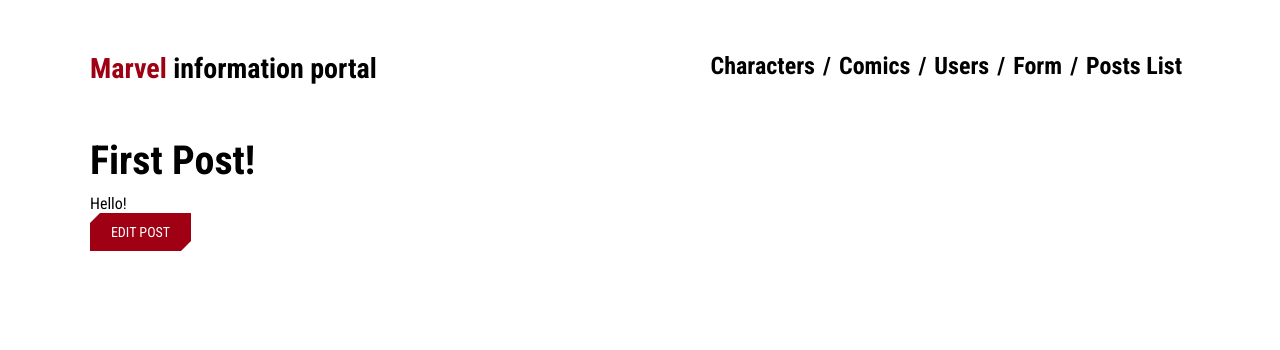
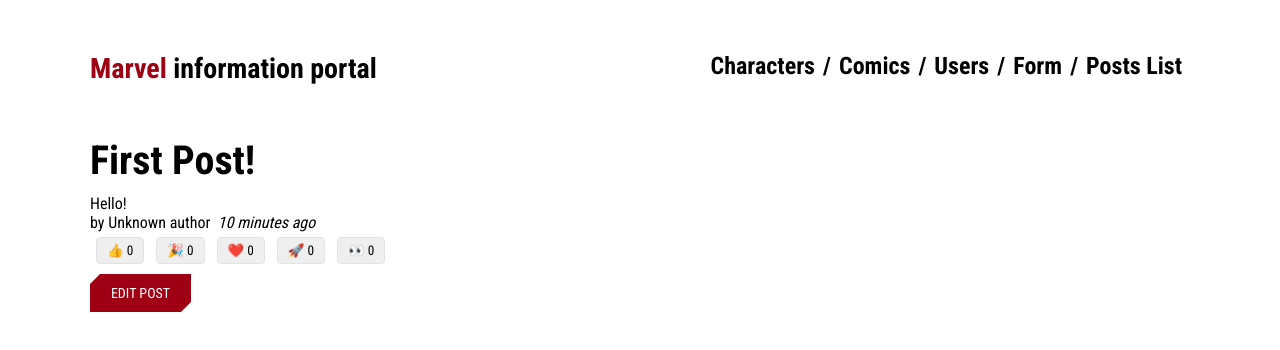
Before and after one commit to AlexLeshyk/redux-react-practice, a React (Create React App) app: page /posts/1 in a window 1280 px wide. Shown: the top 350 px of the page. Built offline with nearby package versions, Linux system fonts and the light colour scheme.

Commit message:
add reaction buttons & time ago component

```diff
--- a/package.json
+++ b/package.json
@@ -15,6 +15,7 @@
     "@types/react-redux": "^7.1.22",
     "axios": "^0.26.0",
     "classnames": "^2.3.1",
+    "date-fns": "^2.28.0",
     "formik": "^2.2.9",
     "react": "^17.0.2",
     "react-css-modules": "^4.7.11",
--- a/src/components/pages/singlePostPage.tsx
+++ b/src/components/pages/singlePostPage.tsx
@@ -2,6 +2,9 @@
 import { useSelector } from "react-redux";
 import { Link, useParams } from "react-router-dom";
 import { RootState } from "../../store";
+import { PostAuthor } from "../posts/postAuthor";
+import ReactionButtons from "../posts/reactionButtons";
+import TimeAgo from "../posts/timeAgo";
 
 const SinglePostPage: FC = () => {
   const match = useParams();
@@ -22,9 +25,14 @@
       <article className="post">
         <h2>{post.title}</h2>
         <p className="post-content">{post.content}</p>
-        <Link to={`/editPost/${post.id}`} className="button button__main">
-          <div className="inner">Edit Post</div>
-        </Link>
+        <PostAuthor userId={post.user} />
+        <TimeAgo timestamp={post.date} />
+        <div>
+          <ReactionButtons post={post} />
+          <Link to={`/editPost/${post.id}`} className="button button__main">
+            <div className="inner">Edit Post</div>
+          </Link>
+        </div>
       </article>
     </section>
   );
--- a/src/components/pages/usersPage.tsx
+++ b/src/components/pages/usersPage.tsx
@@ -1,5 +1,5 @@
 import { useEffect, useState } from "react";
-import { useDispatch, useSelector } from "react-redux";
+import { useSelector } from "react-redux";
 import { useActions } from "../../hooks/useAction";
 import { useUsersList } from "../../hooks/useUsersList";
 import { RootState } from "../../store";
--- a/src/components/posts/addPostForm.tsx
+++ b/src/components/posts/addPostForm.tsx
@@ -1,6 +1,8 @@
-import { useState } from "react";
-import { useDispatch } from "react-redux";
 import { nanoid } from "@reduxjs/toolkit";
+import { useEffect, useState } from "react";
+import { useDispatch, useSelector } from "react-redux";
+import { useActions } from "../../hooks/useAction";
+import { RootState } from "../../store";
 
 import { postAdded } from "../../store/slices/postsSlice";
 
@@ -12,24 +14,60 @@
     postContent: "",
     postTitle: "",
   });
+  const { fetchUsers } = useActions();
+  const [userId, setUserId] = useState("");
   const dispatch = useDispatch();
+
+  useEffect(() => {
+    fetchUsers();
+    // eslint-disable-next-line
+  }, []);
+
+  const users = useSelector((state: RootState) => state.user.users);
 
   const onSavePost = () => {
     if (inputValue.postContent && inputValue.postTitle) {
-      dispatch(postAdded({ title: inputValue.postContent, content: inputValue.postContent }));
+      dispatch(
+        postAdded({
+          id: nanoid(),
+          date: new Date().toISOString(),
+          title: inputValue.postTitle,
+          content: inputValue.postContent,
+          user: userId,
+          reactions: {
+            thumbsUp: 0,
+            hooray: 0,
+            heart: 0,
+            rocket: 0,
+            eyes: 0,
+          },
+        })
+      );
       setInputValue({
         ...inputValue,
         postTitle: "",
         postContent: "",
       });
+      setUserId("");
     }
   };
 
-  const onInputChanged = (
+  const canSave =
+    Boolean(inputValue.postContent) && Boolean(inputValue.postTitle) && Boolean(userId);
+
+  const usersOptions = users.map((user) => (
+    <option key={user.id} value={user.id}>
+      {user.name}
+    </option>
+  ));
+
+  const onHandleChanged = (
     e: React.ChangeEvent<HTMLInputElement> | React.ChangeEvent<HTMLTextAreaElement>
   ) => {
     setInputValue({ ...inputValue, [e.target.name]: e.target.value });
   };
+
+  const onAuthorChanged = (e: React.ChangeEvent<HTMLSelectElement>) => setUserId(e.target.value);
 
   return (
     <section>
@@ -42,8 +80,15 @@
             id="postTitle"
             name="postTitle"
             value={inputValue.postTitle}
-            onChange={onInputChanged}
+            onChange={onHandleChanged}
           />
+        </div>
+        <div className="form-control">
+          <label htmlFor="postAuthor">Author:</label>
+          <select name="postAuthor" id="postAuthor" value={userId} onChange={onAuthorChanged}>
+            <option value=""></option>
+            {usersOptions}
+          </select>
         </div>
         <div className="form-control">
           <label htmlFor="postContent">Content:</label>
@@ -51,11 +96,16 @@
             id="postContent"
             name="postContent"
             value={inputValue.postContent}
-            onChange={onInputChanged}
+            onChange={onHandleChanged}
           />
         </div>
         <div className="form-control">
-          <button type="button" className="button button__main" onClick={onSavePost}>
+          <button
+            type="button"
+            className="button button__main"
+            onClick={onSavePost}
+            disabled={!canSave}
+          >
             <div className="inner">Save Post</div>
           </button>
         </div>
--- /dev/null
+++ b/src/components/posts/postAuthor.tsx
@@ -0,0 +1,14 @@
+import { FC } from "react";
+import { useSelector } from "react-redux";
+import { RootState } from "../../store";
+
+interface PostAuthorProps {
+  userId: string;
+}
+export const PostAuthor: FC<PostAuthorProps> = ({ userId }) => {
+  const author = useSelector((state: RootState) =>
+    state.user.users.find((user) => user.id === Number(userId))
+  );
+
+  return <span>by {author ? author.name : "Unknown author"}</span>;
+};
--- a/src/components/posts/postLists.tsx
+++ b/src/components/posts/postLists.tsx
@@ -1,25 +1,33 @@
 import { useSelector } from "react-redux";
 import { Link } from "react-router-dom";
 import { RootState } from "../../store";
+import { PostAuthor } from "./postAuthor";
+import ReactionButtons from "./reactionButtons";
+import TimeAgo from "./timeAgo";
 
 const PostsList = () => {
   const posts = useSelector((state: RootState) => state.posts);
+  const orderedPosts = [...posts].sort((a, b) => (b.date > a.date ? 1 : -1));
 
-  const renderedPosts = posts.map((post) => (
+  const renderedPosts = orderedPosts.map((post) => (
     <article className="post-excerpt" key={post.id}>
-      <h3>{post.title}</h3>
+      <h3>{post.title}</h3>orderedPosts
       <p className="post-content">{post.content.substring(0, 100)}</p>
-      <Link to={`/posts/${post.id}`} className="button button__main">
-        <div className="inner">View Post</div>
-      </Link>
+      <PostAuthor userId={post.user} />
+      <TimeAgo timestamp={post.date} />
+      <div>
+        <ReactionButtons post={post} />
+        <Link to={`/posts/${post.id}`} className="button button__main">
+          <div className="inner">View Post</div>
+        </Link>
+      </div>
     </article>
   ));
 
   return (
     <section className="posts-list">
       <h2>Posts</h2>
-      {renderedPosts.length === 0 && <div>No posts at all</div>}
-      {renderedPosts}
+      {renderedPosts.length ? renderedPosts : <div>No posts at all</div>}
     </section>
   );
 };
--- /dev/null
+++ b/src/components/posts/reactionButtons.tsx
@@ -0,0 +1,38 @@
+import { FC } from "react";
+import { useDispatch } from "react-redux";
+import { reactionAdded } from "../../store/slices/postsSlice";
+
+const reactionEmoji = {
+  thumbsUp: "👍",
+  hooray: "🎉",
+  heart: "❤️",
+  rocket: "🚀",
+  eyes: "👀",
+};
+
+interface ReactionButtonsProps {
+  post: any;
+}
+
+const ReactionButtons: FC<ReactionButtonsProps> = ({ post }) => {
+  const dispatch = useDispatch();
+
+  console.log("post", post);
+
+  const reactionButtons = Object.entries(reactionEmoji).map(([name, emoji]) => {
+    return (
+      <button
+        key={name}
+        type="button"
+        className="muted-button reaction-button"
+        onClick={() => dispatch(reactionAdded({ postId: post.id, reaction: name }))}
+      >
+        {emoji} {post.reactions[name]}
+      </button>
+    );
+  });
+
+  return <div>{reactionButtons}</div>;
+};
+
+export default ReactionButtons;
--- /dev/null
+++ b/src/components/posts/timeAgo.tsx
@@ -0,0 +1,18 @@
+import { parseISO, formatDistanceToNow } from "date-fns";
+
+const TimeAgo = ({ timestamp }: any) => {
+  let timeAgo = "";
+  if (timestamp) {
+    const date = parseISO(timestamp);
+    const timePeriod = formatDistanceToNow(date);
+    timeAgo = `${timePeriod} ago`;
+  }
+
+  return (
+    <span title={timestamp}>
+      &nbsp; <i>{timeAgo}</i>
+    </span>
+  );
+};
+
+export default TimeAgo;
--- a/src/store/slices/postsSlice.ts
+++ b/src/store/slices/postsSlice.ts
@@ -1,28 +1,43 @@
 import { createSlice, nanoid } from "@reduxjs/toolkit";
+import { sub } from "date-fns";
 
 const initialState = [
-  { id: "1", title: "First Post!", content: "Hello!" },
-  { id: "2", title: "Second Post", content: "More text" },
+  {
+    id: "1",
+    date: sub(new Date(), { minutes: 10 }).toISOString(),
+    title: "First Post!",
+    content: "Hello!",
+    user: "1",
+    reactions: {
+      thumbsUp: 0,
+      hooray: 0,
+      heart: 0,
+      rocket: 0,
+      eyes: 0,
+    },
+  },
+  {
+    id: "2",
+    date: sub(new Date(), { minutes: 5 }).toISOString(),
+    title: "Second Post",
+    content: "More text",
+    user: "2",
+    reactions: {
+      thumbsUp: 0,
+      hooray: 0,
+      heart: 0,
+      rocket: 0,
+      eyes: 0,
+    },
+  },
 ];
 
 const postsSlice = createSlice({
   name: "posts",
   initialState,
   reducers: {
-    postAdded: {
-      reducer(state, action) {
-        state.push(action.payload);
-      },
-      // @ts-ignore
-      prepare(title: string, content: string) {
-        return {
-          payload: {
-            id: nanoid(),
-            title,
-            content,
-          },
-        };
-      },
+    postAdded(state, action) {
+      state.push(action.payload);
     },
     postUpdated(state, action) {
       const { id, title, content } = action.payload;
@@ -32,8 +47,17 @@
         existingPost.content = content;
       }
     },
+    reactionAdded(state, action) {
+      const { postId, reaction } = action.payload;
+      const existingPost = state.find((post) => post.id === postId);
+      if (existingPost) {
+        // @ts-ignore
+        existingPost.reactions[reaction]++;
+        console.log("reaction", reaction);
+      }
+    },
   },
 });
 
-export const { postAdded, postUpdated } = postsSlice.actions;
+export const { postAdded, postUpdated, reactionAdded } = postsSlice.actions;
 export default postsSlice.reducer;
--- a/src/styles/buttons.scss
+++ b/src/styles/buttons.scss
@@ -98,3 +98,11 @@
     margin-left: 10px;
   }
 }
+
+.reaction-button {
+  border: 1px solid #e0e3e9;
+  padding: 5px 10px;
+  margin: 5px 6px 10px;
+  border-radius: 4px;
+  white-space: nowrap;
+}
```
Also changed, not shown: src/types/posts.ts (+13 -0 lines), 1 other file (tests, documents, lock files or other folders).
